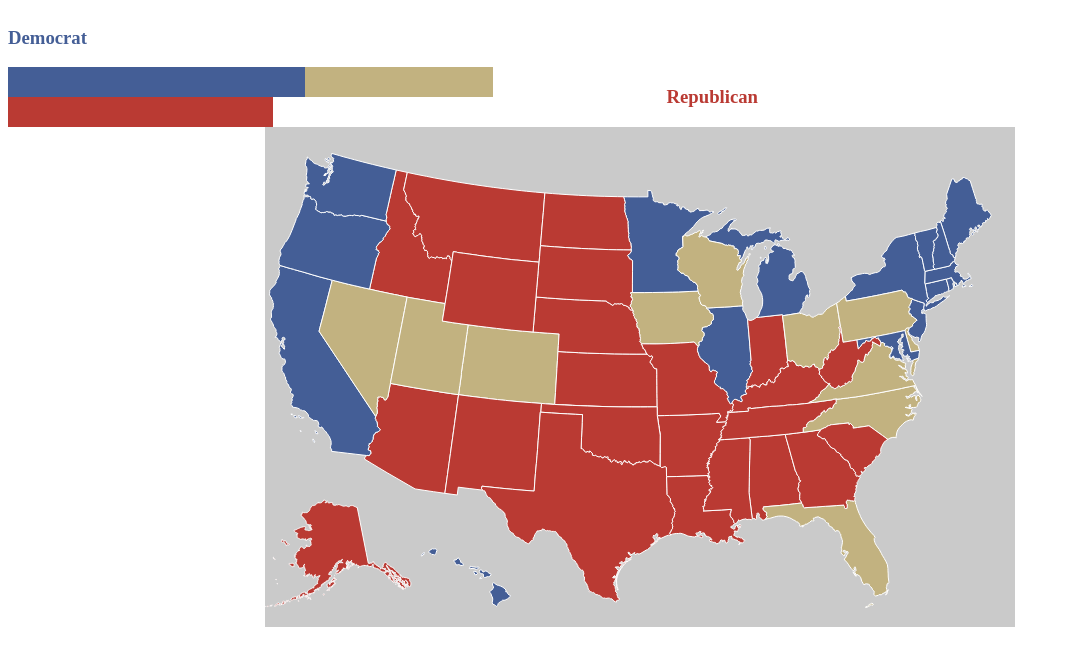
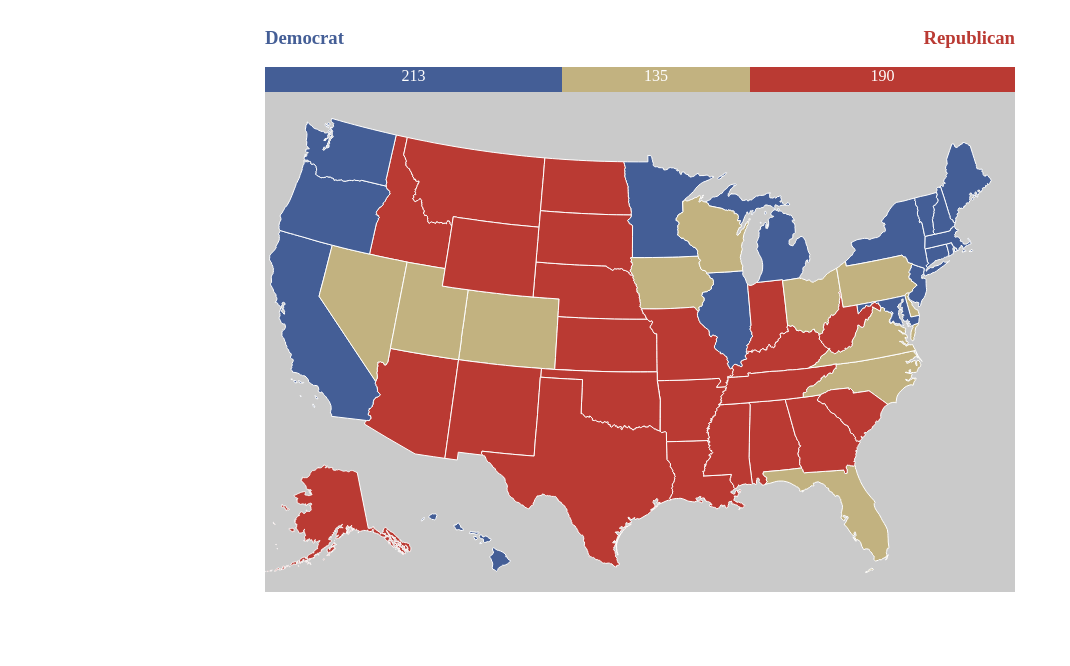
Before and after one commit to TristanLobaugh/interactive_map, a plain HTML site: page index.html in a window 1280 px wide. Shown: the whole page, without its empty margins (0-1070 px from the left). Drawn offline with nearby package versions, Linux system fonts and the light colour scheme.

Commit message:
fixed vote bar and show votes on bar

```diff
--- a/css/styles.css
+++ b/css/styles.css
@@ -1,4 +1,4 @@
-#map-wrapper{
+#wrapper{
 	position: relative;
 	width: 750px;
 	margin: auto;
@@ -6,10 +6,12 @@
 .red{
 	fill: #ba3a33;
 	color: #ba3a33;
+	float: right;
 }
 .blue{
 	fill: #445e96;
 	color: #445e96;
+	float: left;
 }
 .open{
 	fill: #c2b280;
@@ -27,18 +29,19 @@
 	cursor: pointer;
 }
 #vote-bar-wrapper{
-	overflow: hidden;
+/*	overflow: hidden;
 	position: relative;
 	top: 0;
-	left: 0;
+	left: 0;*/
 	width: 750px;
 }
-#vote-bar-wrapper .red{
-	float: right;
+#color-bar{
+	clear: both;
+	color: white;
+	text-align: center;
 }
-
 .bar{
-	height: 30px;
+	height: 25px;
 }
 #red-bar{
 	background-color: #ba3a33;
--- a/index.html
+++ b/index.html
@@ -20,9 +20,9 @@
 			<h3 class="blue">Democrat</h3>
 			<h3 class="red">Republican</h3>
 			<div id="color-bar">
-				<div id="blue-bar" class="bar blue-bar" ng-style="{'width':blueWidth}"></div>
-				<div id="open-bar" class="bar open-bar" ng-style="{'width':openWidth}"></div>
-				<div id="red-bar" class="bar red-bar" ng-style="{'width':redWidth}"></div>
+				<div id="blue-bar" class="bar blue-bar" ng-style="{'width':blueWidth}">{{blueStateVotes}}</div>
+				<div id="open-bar" class="bar open-bar" ng-style="{'width':openWidth}">{{openStateVotes}}</div>
+				<div id="red-bar" class="bar red-bar" ng-style="{'width':redWidth}">{{redStateVotes}}</div>
 
 			</div>
 		</div>
```
